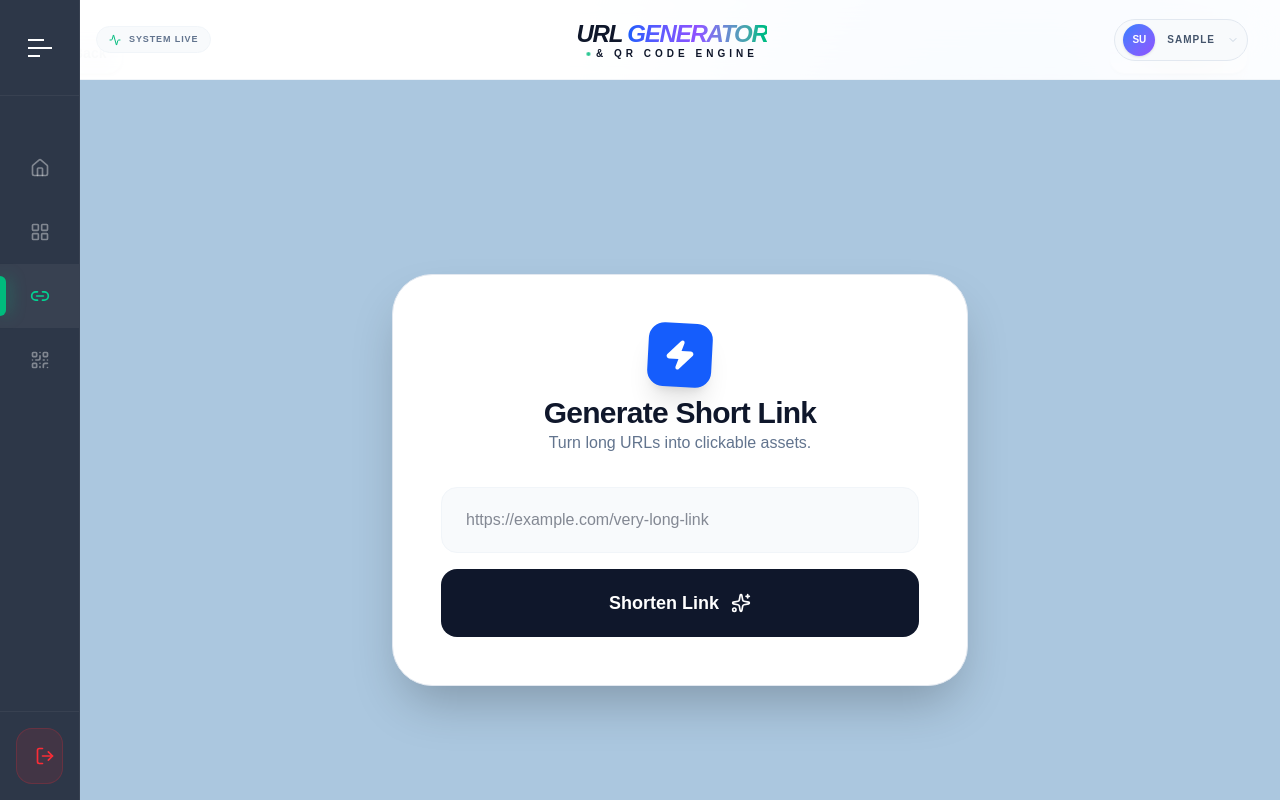
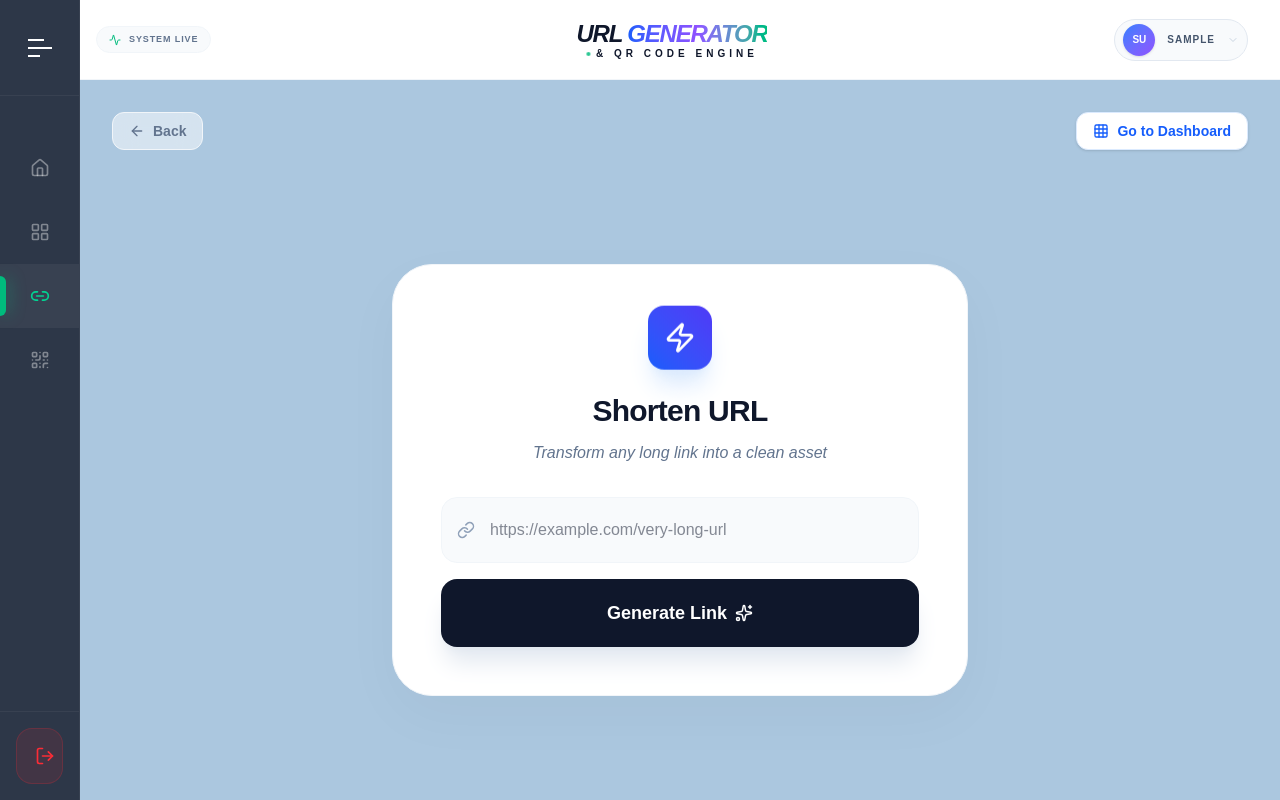
Before and after one commit to deep937/URL-Generator, a Next.js app: page /generate in a window 1280 px wide. Shown: the top 800 px of the page. Built offline with nearby package versions, Linux system fonts and the light colour scheme; no server answers; sample sign-in values are in the browser's storage.

Commit message:
commit message

```diff
--- a/src/app/generate/page.jsx
+++ b/src/app/generate/page.jsx
@@ -11,7 +11,9 @@ import {
   Loader2,
   ArrowLeft,
   Zap,
-  ExternalLink
+  Grid,
+  ExternalLink,
+  Link as LinkIcon
 } from "lucide-react";
 
 export default function GeneratePage() {
@@ -21,20 +23,24 @@ export default function GeneratePage() {
   const [shortUrl, setShortUrl] = useState("");
   const [loading, setLoading] = useState(false);
   const [copied, setCopied] = useState(false);
+  const [mounted, setMounted] = useState(false);
 
   useEffect(() => {
+    setMounted(true);
     const userStr = localStorage.getItem("user");
     if (!userStr) {
       router.push("/login");
     }
   }, [router]);
 
-  // Generate a random 6-character code
+  if (!mounted) return null;
+
   const generateShortUrl = () => Math.random().toString(36).substring(2, 8);
 
   const handleGenerate = async (e) => {
     e.preventDefault();
-    const user = JSON.parse(localStorage.getItem("user"));
+    const userStr = localStorage.getItem("user");
+    const user = userStr ? JSON.parse(userStr) : null;
 
     if (!user?.id) {
       router.push("/login");
@@ -42,12 +48,10 @@ export default function GeneratePage() {
     }
 
     setLoading(true);
-    // Reset shortUrl so the card hides and re-animates if generating a new one
     setShortUrl("");
 
     const code = generateShortUrl();
 
-    // Ensure your table name is "urls" and columns match exactly
     const { error } = await supabase.from("urls").insert({
       long_url: longUrl,
       short_url: code,
@@ -58,11 +62,9 @@ export default function GeneratePage() {
 
     if (error) {
       console.error("DB ERROR:", error.message);
-      alert("Error: " + error.message); // Added for visibility during debugging
     } else {
       setShortUrl(code);
     }
-
     setLoading(false);
   };
 
@@ -79,94 +81,96 @@ export default function GeneratePage() {
   };
 
   return (
-    // Changed bg color to ensure text contrast and fixed scrolling for long results
-    <div className="min-h-screen bg-[#abc7df] flex flex-col items-center justify-center px-4 py-20 relative overflow-y-auto">
+    <div className="min-h-screen bg-[#abc7df] flex flex-col items-center justify-center px-4 py-12 relative overflow-hidden">
 
-      {/* Background Decor */}
-      <div className="fixed inset-0 -z-10">
-        <div className="absolute top-[-10%] right-[-5%] w-[50%] h-[50%] rounded-full bg-blue-100 blur-[120px]" />
-      </div>
-
-      {/* Top Navigation */}
-      <div className="fixed top-8 left-0 right-0 px-8 flex justify-between items-center max-w-7xl mx-auto w-full z-50">
+      {/* --- TOP NAVIGATION BAR --- */}
+      <div className="absolute top-8 left-8 right-8 flex justify-between items-center pointer-events-none">
         <button
           onClick={() => router.back()}
-          className="flex items-center gap-2 text-sm font-bold text-slate-500 hover:text-blue-600 transition-all bg-white px-4 py-2.5 rounded-2xl border border-slate-100 shadow-sm"
+          className="pointer-events-auto flex items-center gap-2 text-sm font-bold text-slate-500 hover:text-slate-900 transition-colors bg-white/50 backdrop-blur-md px-4 py-2 rounded-xl border border-slate-100"
         >
           <ArrowLeft size={16} /> Back
         </button>
 
         <button
           onClick={() => router.push("/dashboard")}
-          className="flex items-center gap-2 text-sm font-bold text-slate-900 hover:bg-slate-900 hover:text-white transition-all bg-white px-5 py-2.5 rounded-2xl border border-slate-200 shadow-sm group"
+          className="pointer-events-auto flex items-center gap-2 text-sm font-bold text-blue-600 hover:bg-blue-50 transition-all bg-white shadow-sm px-4 py-2 rounded-xl border border-blue-100"
         >
-          <LayoutDashboard size={16} className="text-blue-600 group-hover:text-white transition-colors" />
-          Dashboard
+          <Grid size={16} /> Go to Dashboard
         </button>
       </div>
 
-      <div className="w-full max-w-xl">
-        <div className="relative bg-white border border-slate-200 rounded-[2.5rem] shadow-2xl p-8 md:p-12 space-y-8">
+      <div className="w-full max-w-xl relative">
+        {/* Decorative Glow */}
+        <div className="absolute -top-20 -left-20 w-64 h-64 bg-blue-200/20 blur-[100px] -z-10" />
 
-          <div className="text-center space-y-4">
-            <div className="w-16 h-16 bg-blue-600 rounded-2xl flex items-center justify-center text-white mx-auto shadow-xl mb-2 rotate-3 transition-transform">
-              <Zap size={32} fill="currentColor" />
+        <div className="bg-white rounded-[2.5rem] border border-slate-100 shadow-[0_20px_60px_rgba(0,0,0,0.03)] p-8 md:p-12 space-y-8">
+
+          {/* Header Section matching QR Style */}
+          <div className="text-center space-y-3">
+            <div className="w-16 h-16 bg-linear-to-tr from-blue-600 to-indigo-600 rounded-2xl flex items-center justify-center text-white mx-auto shadow-xl shadow-blue-100 mb-4 animate-float">
+              <Zap size={32} />
             </div>
-            <div>
-              <h1 className="text-3xl font-black text-slate-900 tracking-tight">Generate Short Link</h1>
-              <p className="text-slate-500 font-medium">Turn long URLs into clickable assets.</p>
-            </div>
+            <h1 className="text-3xl font-black text-slate-900 tracking-tight">Shorten URL</h1>
+            <p className="text-slate-500 font-medium italic">Transform any long link into a clean asset</p>
           </div>
 
           <form onSubmit={handleGenerate} className="space-y-4">
+            <div className="relative group">
+              <div className="absolute inset-y-0 left-4 flex items-center pointer-events-none text-slate-400 group-focus-within:text-blue-600 transition-colors">
+                <LinkIcon size={18} />
+              </div>
               <input
                 type="url"
-              placeholder="https://example.com/very-long-link"
+                placeholder="https://example.com/very-long-url"
                 required
-              className="w-full bg-slate-50 border border-slate-100 rounded-2xl px-6 py-5 focus:ring-4 focus:ring-blue-50 focus:border-blue-200 transition-all outline-none text-slate-900"
+                className="w-full bg-slate-50 border border-slate-100 rounded-2xl pl-12 pr-4 py-5 focus:bg-white focus:ring-4 focus:ring-blue-50 focus:border-blue-200 transition-all outline-none text-slate-900 font-medium"
                 value={longUrl}
                 onChange={(e) => {
                   setLongUrl(e.target.value);
-                if (shortUrl) setShortUrl(""); // Clear previous result if user types new URL
+                  if (shortUrl) setShortUrl("");
                 }}
               />
+            </div>
 
             <button
               type="submit"
               disabled={loading}
-              className="w-full bg-slate-900 text-white py-5 rounded-2xl font-bold text-lg hover:bg-blue-600 transition-all flex items-center justify-center gap-3 disabled:opacity-50"
+              className="w-full bg-slate-900 text-white py-5 rounded-2xl font-black text-lg hover:bg-blue-600 transition-all duration-500 shadow-xl shadow-slate-200 hover:shadow-blue-200 disabled:opacity-70 flex items-center justify-center gap-2 group"
             >
-              {loading ? <Loader2 className="animate-spin" /> : <>Shorten Link <Sparkles size={20} /></>}
+              {loading ? <Loader2 className="animate-spin" /> : <>Generate Link <Sparkles size={18} /></>}
             </button>
           </form>
 
-          {/* RESULT CARD - Ensure this is rendered when shortUrl exists */}
           {shortUrl && (
-            <div className="pt-8 border-t border-slate-100 animate-in fade-in slide-in-from-top-4 duration-500">
-              <div className="bg-slate-900 rounded-3xl p-8 text-white flex flex-col items-center space-y-6 shadow-2xl">
+            <div className="pt-8 border-t border-slate-50 animate-in fade-in zoom-in duration-500">
+              <div className="bg-slate-50 rounded-[2.5rem] p-8 border border-slate-100 flex flex-col items-center space-y-6">
+
                 <div className="text-center space-y-2 w-full">
-                  <p className="text-[10px] font-black text-blue-400 uppercase tracking-widest">Success! Your link is ready</p>
-                  <p className="text-xl font-mono font-bold break-all bg-white/5 py-3 px-4 rounded-xl border border-white/10">
-                    {typeof window !== 'undefined' ? window.location.host : ''}/r/{shortUrl}
+                   <p className="text-[10px] font-black text-blue-500 uppercase tracking-widest">Shortened Link Ready</p>
+                   <div className="bg-white p-4 rounded-2xl border border-slate-200 shadow-sm">
+                     <p className="text-base font-mono font-bold break-all text-slate-800">
+                       {window.location.host}/r/{shortUrl}
                      </p>
                    </div>
+                </div>
 
-                <div className="grid grid-cols-2 gap-3 w-full">
+                <div className="grid grid-cols-1 sm:grid-cols-2 gap-3 w-full">
                   <button
                     onClick={copyToClipboard}
-                    className={`flex items-center justify-center gap-2 px-4 py-4 rounded-xl font-bold transition-all ${
-                      copied ? "bg-emerald-500 text-white" : "bg-white/10 hover:bg-white/20 text-white"
+                    className={`flex items-center justify-center gap-2 px-6 py-4 rounded-xl font-bold transition-all active:scale-95 shadow-lg ${
+                      copied ? "bg-emerald-500 text-white shadow-emerald-100" : "bg-white text-slate-900 border border-slate-200 hover:bg-slate-50 shadow-slate-100"
                     }`}
                   >
                     {copied ? <Check size={18} /> : <Copy size={18} />}
-                    {copied ? "Copied" : "Copy"}
+                    {copied ? "Copied" : "Copy Link"}
                   </button>
 
                   <button
                     onClick={handleOpenLink}
-                    className="flex items-center justify-center gap-2 px-4 py-4 bg-white text-slate-900 rounded-xl font-bold hover:bg-slate-100 transition-all"
+                    className="flex items-center justify-center gap-2 px-6 py-4 bg-slate-900 text-white rounded-xl font-bold hover:bg-slate-800 transition-all shadow-lg active:scale-95"
                   >
-                    <ExternalLink size={18} /> Visit
+                    <ExternalLink size={18} /> Visit Link
                   </button>
                 </div>
               </div>
@@ -174,6 +178,11 @@ export default function GeneratePage() {
           )}
         </div>
       </div>
+
+      <style jsx global>{`
+        @keyframes float { 0%, 100% { transform: translateY(0px); } 50% { transform: translateY(-8px); } }
+        .animate-float { animation: float 4s ease-in-out infinite; }
+      `}</style>
     </div>
   );
 }
```
Lines whose indentation alone changed are shown as unchanged.
